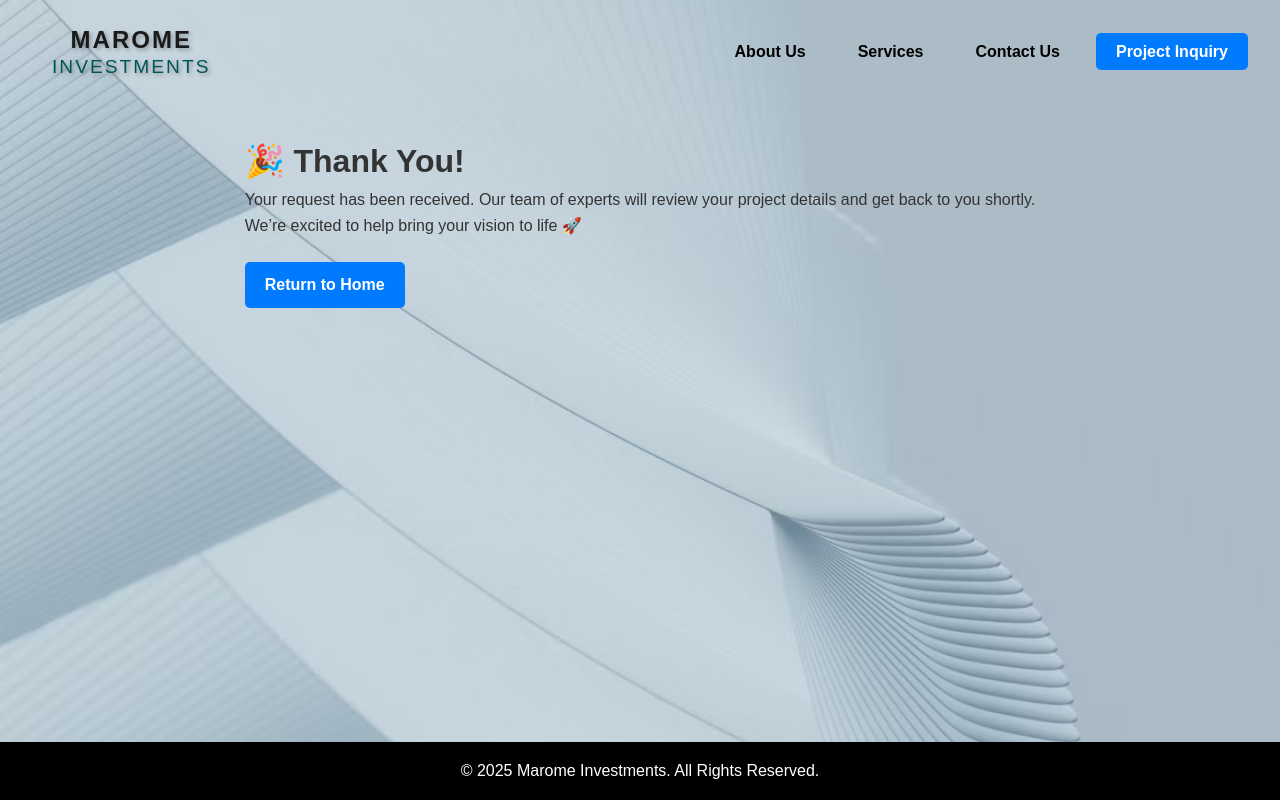
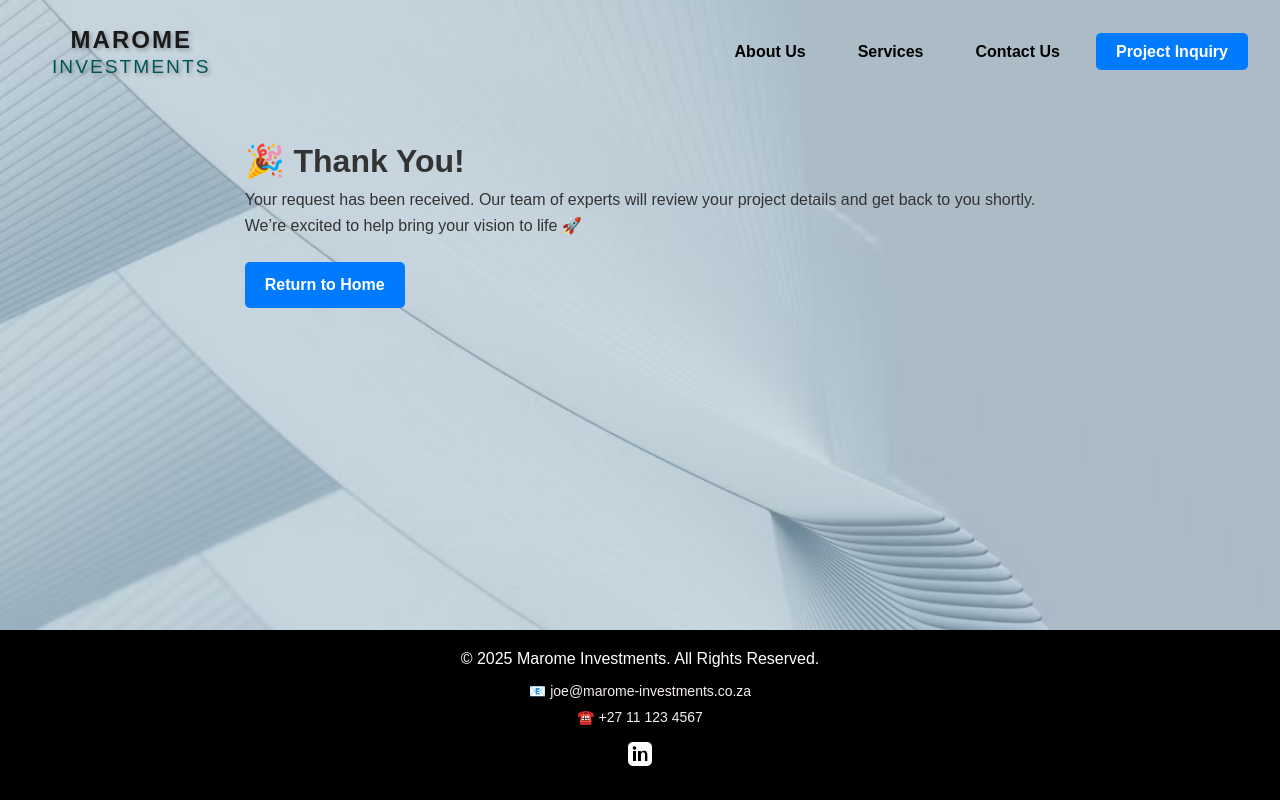
Before and after one commit to Sphola619/marome-investments, a plain HTML site: page thankyou.html in a window 1280 px wide. Drawn offline with Linux system fonts and the light colour scheme.

Commit message:
footer email edited

```diff
--- a/thankyou.html
+++ b/thankyou.html
@@ -31,6 +31,43 @@
 
   <footer>
     <p>&copy; 2025 Marome Investments. All Rights Reserved.</p>
+
+    <div style="text-align: center; margin-top: 8px;">
+      <!-- Contact Info -->
+      <p style="margin: 4px 0; font-size: 14px; color: #f4eded;">
+        📧 <a href="mailto:info@maromeinvestments.com" style="color: inherit; text-decoration: none;">joe@marome-investments.co.za</a>
+      </p>
+      <p style="margin: 4px 0; font-size: 14px; color: #f4eded;">
+        ☎️ +27 11 123 4567
+      </p>
+
+      <!-- LinkedIn Icon -->
+      <a href="https://www.linkedin.com/"
+         target="_blank"
+         rel="noopener noreferrer"
+         style="margin: 10px; display: inline-block;"
+         title="LinkedIn">
+        <svg class="icon linkedin" xmlns="http://www.w3.org/2000/svg"
+             width="24" height="24"
+             viewBox="0 0 24 24" fill="#0A66C2">
+          <path d="M19 0h-14c-2.761 0-5
+                   2.239-5 5v14c0 2.761
+                   2.239 5 5 5h14c2.762 0
+                   5-2.239 5-5v-14c0-2.761-2.238-5-5-5zm-11
+                   19h-3v-10h3v10zm-1.5-11.268c-.966
+                   0-1.75-.79-1.75-1.764s.784-1.764
+                   1.75-1.764 1.75.79
+                   1.75 1.764-.784 1.764-1.75
+                   1.764zm13.5
+                   11.268h-3v-5.604c0-1.337-.025-3.061-1.865-3.061-1.867
+                   0-2.154 1.459-2.154
+                   2.965v5.7h-3v-10h2.879v1.367h.041c.401-.759
+                   1.379-1.559 2.839-1.559
+                   3.037 0 3.61 2.001 3.61
+                   4.604v5.588z"/>
+        </svg>
+      </a>
+    </div>
   </footer>
 </body>
 </html>
```
Also changed, not shown: about.html (+1 -1 lines), contact.html (+1 -1 lines), index.html (+1 -1 lines), inquiry.html (+1 -1 lines), services.html (+1 -1 lines).
